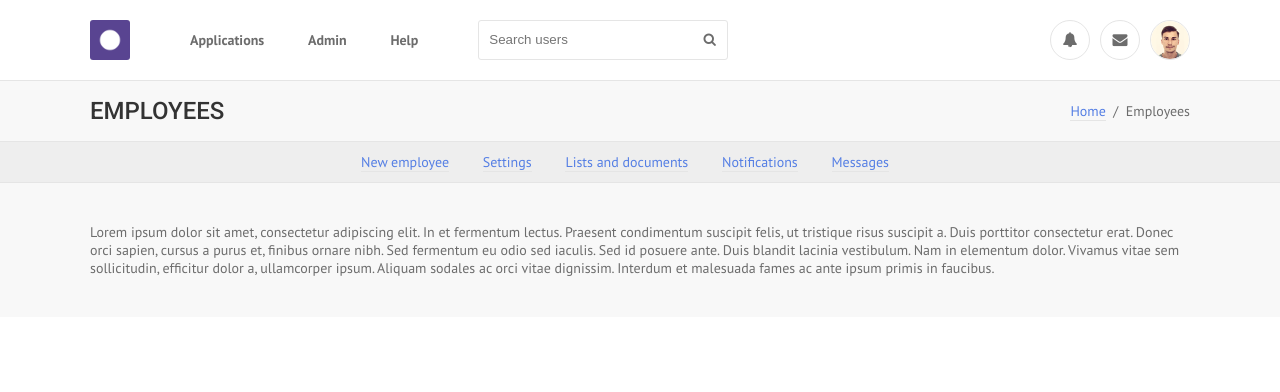
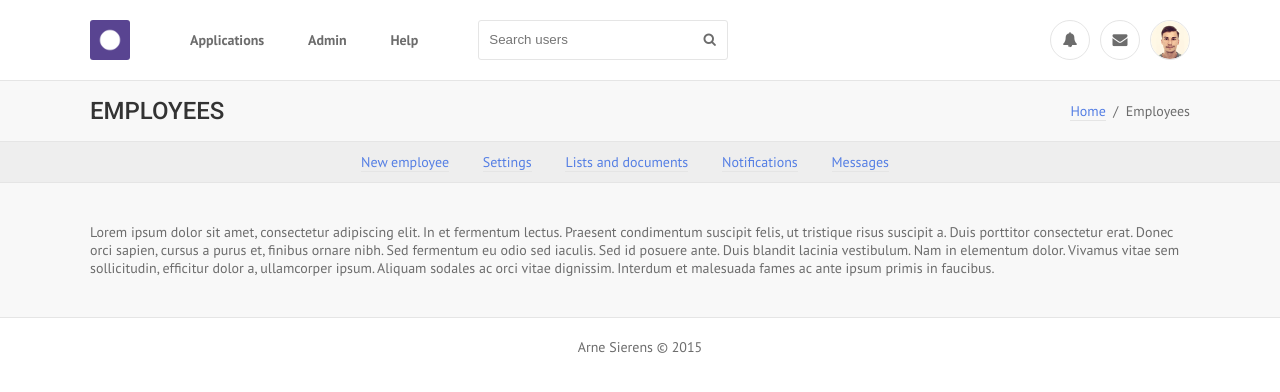
Before and after one commit to arnesierens/internal-web-application-prototype, a website: page employees.html in a window 1280 px wide. Drawn offline with nearby package versions, Linux system fonts and the light colour scheme.

Commit message:
Added footer

```diff
--- a/employees.html
+++ b/employees.html
@@ -184,6 +184,12 @@
         </div> <!-- end #content -->
     </section> <!-- end #application -->
 
+    <footer>
+        <p role="contentinfo">
+            Arne Sierens &copy; 2015
+        </p>
+    </footer>
+
     <script src="src/components/jquery/dist/jquery.min.js"></script>
 </body>
 </html>
--- a/src/css/sass/main.scss
+++ b/src/css/sass/main.scss
@@ -350,3 +350,15 @@ div[role="search"] {
     padding: 40px 20px;
 
 }
+
+/* Footer */
+
+footer {
+    box-sizing: border-box;
+    width: 100%;
+    text-align: center;
+    background-color: #fff;
+    border-top: 1px solid $color-border;
+    font-size: 0.875em; /* 14px / 16px */
+    padding: 20px;
+}
```
Also changed, not shown: src/css/main.css, 1 other file.
